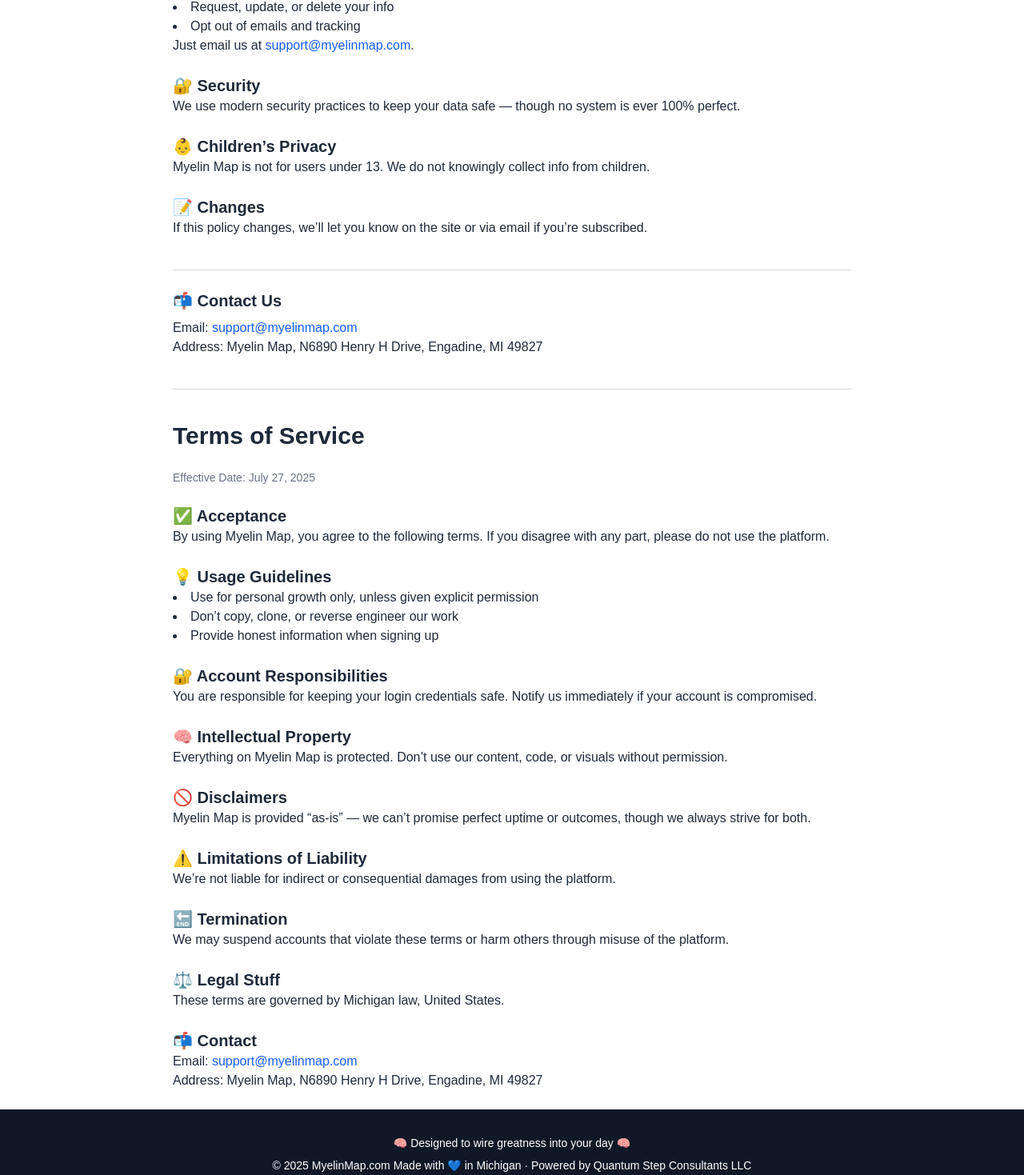
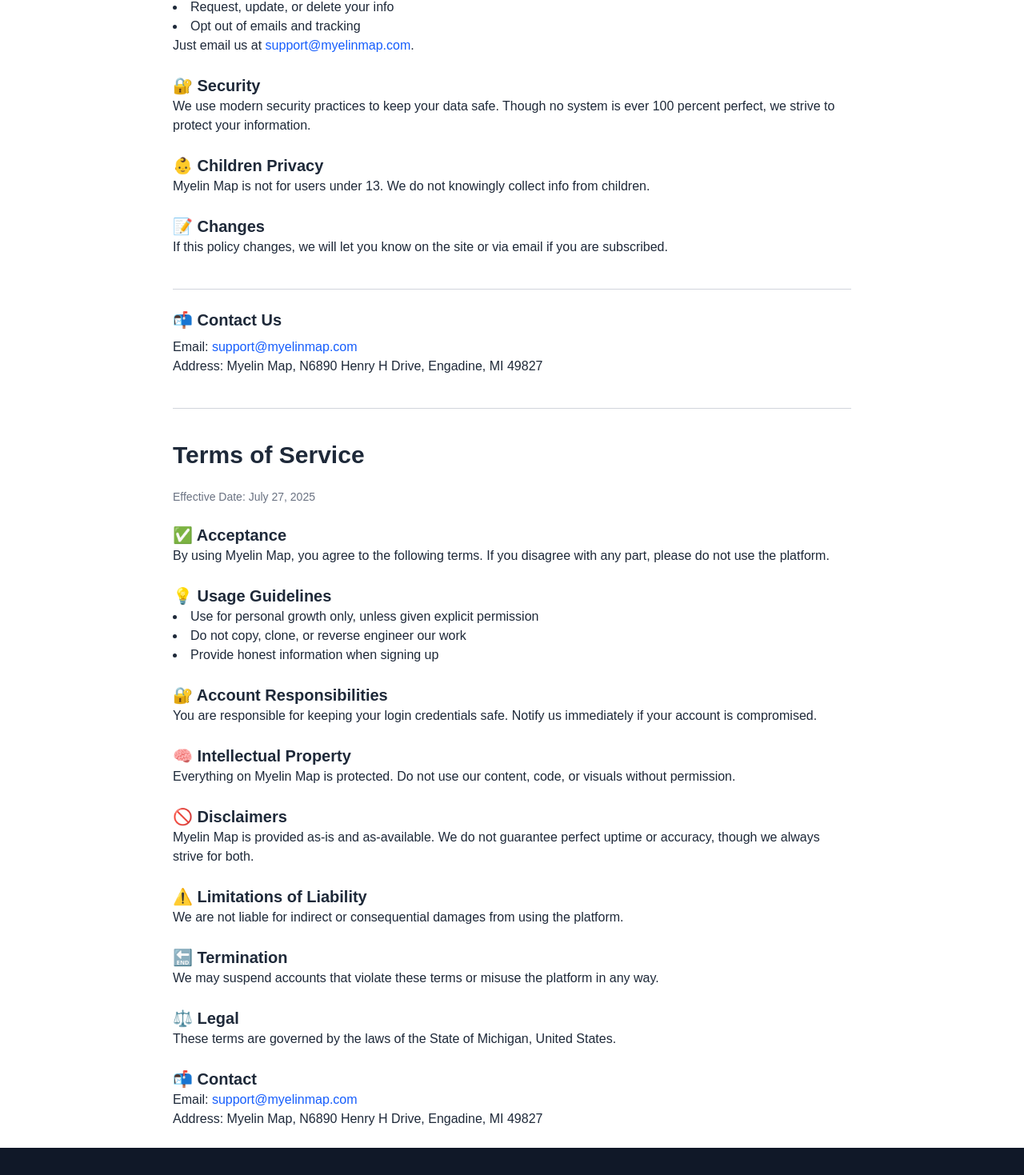
Before and after one commit to bl0ckchained/myelinmap, a Next.js app: page /PrivacyPolicies in a window 1280 px wide. Shown: the part 939-2408 px from the top of the page at 80% size. Built offline with nearby package versions, Linux system fonts and the light colour scheme.

Commit message:
Sanitized PrivacyPolicies: removed all single quotes

```diff
--- a/pages/PrivacyPolicies.tsx
+++ b/pages/PrivacyPolicies.tsx
@@ -18,7 +18,6 @@ export default function PrivacyPolicies() {
           </Link>
         </p>
 
-        {/* 🎯 Intro */}
         <section className="space-y-2">
           <h1 className="text-3xl font-bold">Privacy Policy</h1>
           <p className="text-sm text-gray-500">Effective Date: July 27, 2025</p>
@@ -27,7 +26,6 @@ export default function PrivacyPolicies() {
           </p>
         </section>
 
-        {/* 🔐 Privacy Policy Sections */}
         <section className="space-y-6">
           <div>
             <h2 className="text-xl font-semibold">🔍 What We Collect</h2>
@@ -72,21 +70,20 @@ export default function PrivacyPolicies() {
 
           <div>
             <h2 className="text-xl font-semibold">🔐 Security</h2>
-            <p>We use modern security practices to keep your data safe — though no system is ever 100% perfect.</p>
+            <p>We use modern security practices to keep your data safe. Though no system is ever 100 percent perfect, we strive to protect your information.</p>
           </div>
 
           <div>
-            <h2 className="text-xl font-semibold">👶 Children’s Privacy</h2>
+            <h2 className="text-xl font-semibold">👶 Children Privacy</h2>
             <p>Myelin Map is not for users under 13. We do not knowingly collect info from children.</p>
           </div>
 
           <div>
             <h2 className="text-xl font-semibold">📝 Changes</h2>
-            <p>If this policy changes, we’ll let you know on the site or via email if you’re subscribed.</p>
+            <p>If this policy changes, we will let you know on the site or via email if you are subscribed.</p>
           </div>
         </section>
 
-        {/* 📩 Contact */}
         <section className="space-y-2 border-t border-gray-300 pt-6">
           <h2 className="text-xl font-semibold">📬 Contact Us</h2>
           <p>
@@ -95,7 +92,6 @@ export default function PrivacyPolicies() {
           </p>
         </section>
 
-        {/* 📘 Terms of Service */}
         <section className="space-y-6 border-t border-gray-300 pt-10">
           <h1 className="text-3xl font-bold">Terms of Service</h1>
           <p className="text-sm text-gray-500">Effective Date: July 27, 2025</p>
@@ -109,7 +105,7 @@ export default function PrivacyPolicies() {
             <h2 className="text-xl font-semibold">💡 Usage Guidelines</h2>
             <ul className="list-disc list-inside">
               <li>Use for personal growth only, unless given explicit permission</li>
-              <li>Don’t copy, clone, or reverse engineer our work</li>
+              <li>Do not copy, clone, or reverse engineer our work</li>
               <li>Provide honest information when signing up</li>
             </ul>
           </div>
@@ -121,27 +117,27 @@ export default function PrivacyPolicies() {
 
           <div>
             <h2 className="text-xl font-semibold">🧠 Intellectual Property</h2>
-            <p>Everything on Myelin Map is protected. Don’t use our content, code, or visuals without permission.</p>
+            <p>Everything on Myelin Map is protected. Do not use our content, code, or visuals without permission.</p>
           </div>
 
           <div>
             <h2 className="text-xl font-semibold">🚫 Disclaimers</h2>
-            <p>Myelin Map is provided “as-is” — we can’t promise perfect uptime or outcomes, though we always strive for both.</p>
+            <p>Myelin Map is provided as-is and as-available. We do not guarantee perfect uptime or accuracy, though we always strive for both.</p>
           </div>
 
           <div>
             <h2 className="text-xl font-semibold">⚠️ Limitations of Liability</h2>
-            <p>We’re not liable for indirect or consequential damages from using the platform.</p>
+            <p>We are not liable for indirect or consequential damages from using the platform.</p>
           </div>
 
           <div>
             <h2 className="text-xl font-semibold">🔚 Termination</h2>
-            <p>We may suspend accounts that violate these terms or harm others through misuse of the platform.</p>
+            <p>We may suspend accounts that violate these terms or misuse the platform in any way.</p>
           </div>
 
           <div>
-            <h2 className="text-xl font-semibold">⚖️ Legal Stuff</h2>
-            <p>These terms are governed by Michigan law, United States.</p>
+            <h2 className="text-xl font-semibold">⚖️ Legal</h2>
+            <p>These terms are governed by the laws of the State of Michigan, United States.</p>
           </div>
 
           <div>
```
